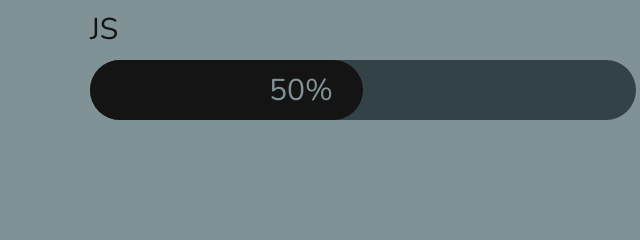
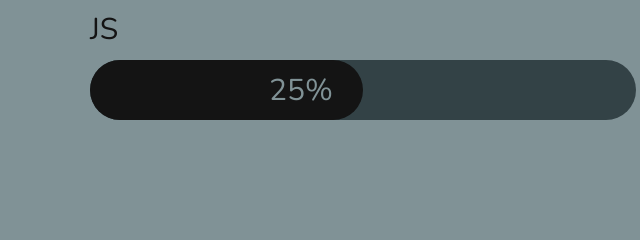
Before and after one commit to dev221b/Portfolio, a plain HTML site: page index.html in a window 1280 px wide. Shown: the part 2929-3169 px from the top of the page, 452-1092 px from the left. Drawn offline with nearby package versions, Linux system fonts and the light colour scheme.

Commit message:
Update index.html

```diff
--- a/index.html
+++ b/index.html
@@ -142,7 +142,7 @@
             <div class="skill-title">JS</div>
             <div class="skill-bar"></div>
             <div class="js skill-fill">
-                <span class="skill-percent">50%</span>
+                <span class="skill-percent">25%</span>
             </div>
         </div>
 
```
